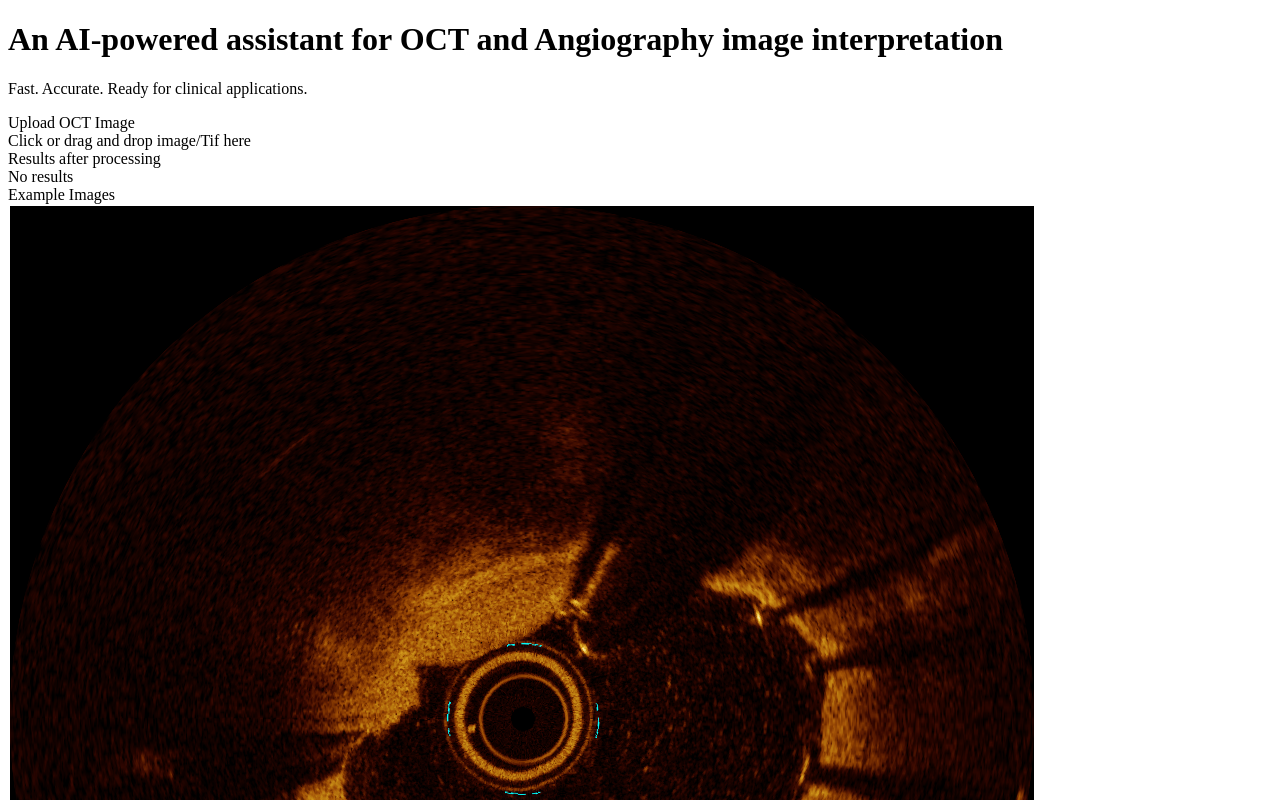
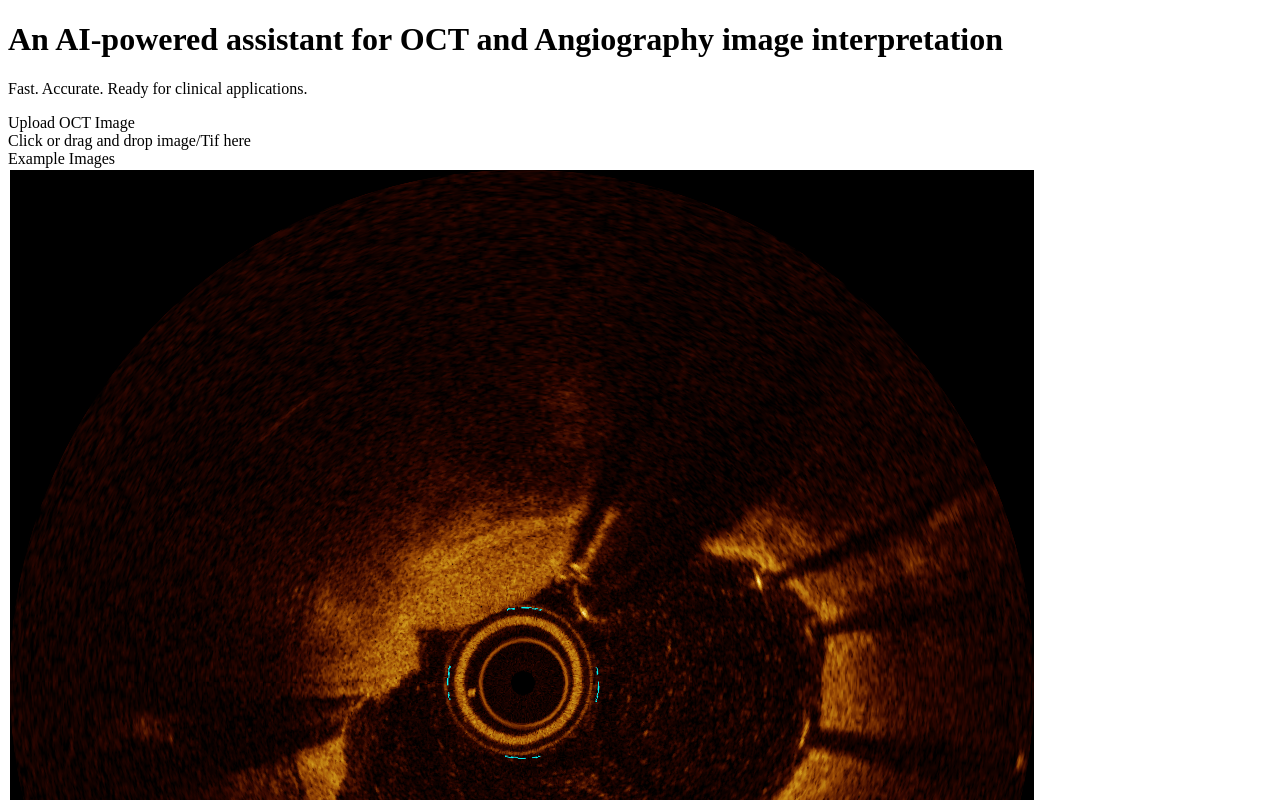
Before and after one commit to phongphu07/oct-demo, a Next.js app: page /demo in a window 1280 px wide. Shown: the top 800 px of the page. Built offline with nearby package versions, Linux system fonts and the light colour scheme.

Commit message:
update UI

```diff
--- a/src/components/demo/DemoCard.tsx
+++ b/src/components/demo/DemoCard.tsx
@@ -52,11 +52,13 @@
     setResultFrames([]);
     setSelectedIndex(0);
 
-    const isTiff =
-      file.name.toLowerCase().endsWith(".tif") ||
-      file.name.toLowerCase().endsWith(".tiff");
+    const ext = file.name.toLowerCase();
+    const isMultiFrame =
+      ext.endsWith(".tif") ||
+      ext.endsWith(".tiff") ||
+      ext.endsWith(".dcm");
 
-    if (isTiff) {
+    if (isMultiFrame) {
       const formData = new FormData();
       formData.append("file", file);
       try {
@@ -70,7 +72,7 @@
         setMergedStrip(stripUrl);
         toastSuccess("Uploaded and processed image successfully!");
       } catch (err) {
-        console.error("Failed to upload TIFF:", err);
+        console.error("Failed to upload image:", err);
         toastError("Failed to upload image.");
       } finally {
         setPreviewLoading(false);
@@ -86,6 +88,7 @@
     setPreviewList([]);
     setResultFrames([]);
     setSelectedIndex(0);
+    setMergedStrip("");
     if (fileInputRef.current) fileInputRef.current.value = "";
   };
 
@@ -153,7 +156,19 @@
                 onFileChange={handleFileChange}
                 onClear={handleClear}
                 model={model}
+                extraContent={
+                  <SampleImagesSelector
+                    sampleImages={sampleImages}
+                    activeIndex={activeSampleIndex}
+                    onSelect={async (index, file) => {
+                      await handleFileChange(file);
+                      setActiveSampleIndex(index);
+                      setMergedStrip("");
+                    }}
+                  />
+                }
               />
+
             </div>
             <div className="max-h-[70vh] overflow-auto">
               <ResultPanel
@@ -172,15 +187,6 @@
               previewListLength={previewList.length}
             />
           )}
-
-          <SampleImagesSelector
-            sampleImages={sampleImages}
-            activeIndex={activeSampleIndex}
-            onSelect={async (index, file) => {
-              await handleFileChange(file);
-              setActiveSampleIndex(index);
-            }}
-          />
           <GenerateActions
             model={model}
             resultLoading={resultLoading}
--- a/src/components/demo/ResultPanel.tsx
+++ b/src/components/demo/ResultPanel.tsx
@@ -46,15 +46,15 @@
                 <strong>Detected classes:</strong>{" "}
                 {typeof resultFrame.class_distribution === "object"
                   ? Object.entries(resultFrame.class_distribution)
-                      .map(([k, v]) => `${k}: ${v}`)
-                      .join(", ")
+                    .map(([k, v]) => `${k}: ${v}`)
+                    .join(", ")
                   : resultFrame.class_distribution || "None"}
               </div>
             </>
           ) : (
             resultFrame.summary && (
               <div>
-                <strong>Summary:</strong>
+                <Label className="text-base font-semibold">Summary:</Label>
                 <pre className="whitespace-pre-wrap text-sm text-gray-600 mt-1">
                   {resultFrame.summary}
                 </pre>
--- a/src/components/demo/StripPreview.tsx
+++ b/src/components/demo/StripPreview.tsx
@@ -50,7 +50,7 @@
         <img
           src={mergedStrip}
           alt="OCT Strip"
-          className="w-full object-contain"
+          className="w-full h-20"
         />
         <div
           className="absolute top-0 bottom-0 w-[2px] bg-white z-10"
--- a/src/components/demo/UploadBox.tsx
+++ b/src/components/demo/UploadBox.tsx
@@ -9,6 +9,7 @@
   onFileChange: (file: File) => void;
   onClear: () => void;
   model: string;
+  extraContent?: React.ReactNode;
 }
 
 export default function UploadBox({
@@ -19,6 +20,7 @@
   onFileChange,
   onClear,
   model,
+  extraContent
 }: UploadBoxProps) {
   const handleFileChange = (e: React.ChangeEvent<HTMLInputElement>) => {
     const file = e.target.files?.[0];
@@ -36,14 +38,14 @@
       <Label className="text-base font-medium">
         {model === "model3" ? "Upload Angiography Image" : "Upload OCT Image"}
       </Label>
+
+      <div>
         <div
           onDrop={!file ? handleDrop : undefined}
           onDragOver={!file ? (e) => e.preventDefault() : undefined}
           onClick={!file ? () => fileInputRef.current?.click() : undefined}
-        className={`w-full aspect-[4/3] bg-white ${
-          file ? "border border-gray-300" : "border-2 border-dashed"
-        } rounded-md flex items-center justify-center overflow-hidden ${
-          file ? "cursor-default" : "cursor-pointer hover:bg-gray-50"
+          className={`w-full aspect-[4/3] bg-white ${file ? "border border-gray-300" : "border-2 border-dashed"
+            } rounded-md flex items-center justify-center overflow-hidden ${file ? "cursor-default" : "cursor-pointer hover:bg-gray-50"
             } relative`}
         >
           {previewLoading ? (
@@ -62,6 +64,7 @@
               Click or drag and drop image/Tif here
             </span>
           )}
+
           {file && (
             <button
               type="button"
@@ -74,15 +77,24 @@
               <X className="w-4 h-4" />
             </button>
           )}
+
           <input
             id="file"
             ref={fileInputRef}
             type="file"
-          accept="image/*,.tif,.tiff"
+            accept=".dcm,image/*,.tif,.tiff"
             style={{ display: "none" }}
             onChange={handleFileChange}
           />
         </div>
+
+        {extraContent && (
+          <div className="mt-3">
+            {extraContent}
+          </div>
+        )}
+      </div>
     </div>
   );
+
 }
```
Also changed, not shown: src/components/demo/FrameThumbnailList.tsx (+4 -3 lines). Lines whose indentation alone changed are shown as unchanged.
